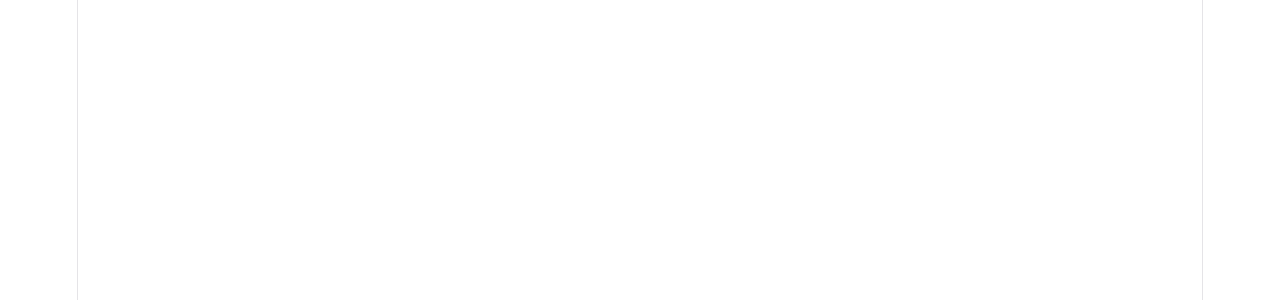
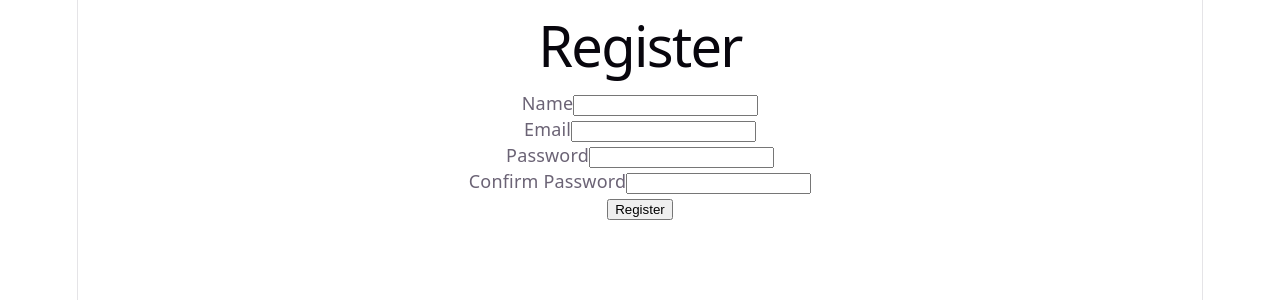
Before and after one commit to tuantutanghuynh/journo-blog-platform, a React app in the folder frontend/: page /register in a window 1280 px wide. Before the commit this address had no page. Shown: the top 300 px of the page. Built offline with nearby package versions, Linux system fonts and the light colour scheme; the HTML template or start-up script is replaced by a standard one.

Commit message:
feat: add React frontend with Home, Login, Register pages and Axios setup

```diff
--- a/frontend/src/App.jsx
+++ b/frontend/src/App.jsx
@@ -1,18 +1,16 @@
-import { useState } from "react";
 import { BrowserRouter, Routes, Route } from "react-router-dom";
 import Home from "./pages/Home";
 import Login from "./pages/Login";
-import "./App.css";
+import Register from "./pages/Register";
 
-function App() {
+export default function App() {
   return (
     <BrowserRouter>
       <Routes>
         <Route path="/" element={<Home />} />
-        <Route path="/login" element={<Login />}></Route>
+        <Route path="/login" element={<Login />} />
+        <Route path="/register" element={<Register />} />
       </Routes>
     </BrowserRouter>
   );
 }
-
-export default App;
--- a/frontend/src/pages/Register.jsx
+++ b/frontend/src/pages/Register.jsx
@@ -1,5 +1,93 @@
 import { useState } from "react";
 import api from "../api/axios";
 
-import { useState } from "react";
-import api from "../api/axios";
+export default function Register() {
+  const [name, setName] = useState("");
+  const [email, setEmail] = useState("");
+  const [password, setPassword] = useState("");
+  const [passwordConfirmation, setPasswordConfirmation] = useState("");
+  const [error, setError] = useState(null);
+  const [loading, setLoading] = useState(false);
+
+  const handleSubmit = async (event) => {
+    event.preventDefault();
+
+    if (password !== passwordConfirmation) {
+      setError("Passwords do not match");
+      setLoading(false);
+      return;
+    }
+    setLoading(true);
+    setError(null);
+
+    try {
+      // call POST /api/register
+      const res = await api.post("/register", {
+        name: name,
+        email: email,
+        password: password,
+        password_confirmation: passwordConfirmation,
+      });
+
+      //save token to localStorafe
+      localStorage.setItem("token", res.data.token);
+
+      //redirect to home page
+      window.location.href = "/";
+    } catch (err) {
+      setError("Registration failed. Email may already be taken.");
+    } finally {
+      setLoading(false);
+    }
+  };
+
+  return (
+    <div>
+      <h1>Register</h1>
+
+      {error && <p style={{ color: "red" }}>{error}</p>}
+
+      <form onSubmit={handleSubmit}>
+        <div>
+          <label>Name</label>
+          <input
+            type="text"
+            value={name}
+            onChange={(e) => setName(e.target.value)}
+          />
+        </div>
+
+        <div>
+          <label>Email</label>
+          <input
+            type="email"
+            value={email}
+            onChange={(e) => setEmail(e.target.value)}
+          />
+        </div>
+
+        <div>
+          <label>Password</label>
+          <input
+            type="password"
+            value={password}
+            onChange={(e) => setPassword(e.target.value)}
+          />
+        </div>
+
+        <div>
+          <label>Confirm Password</label>
+          <input
+            type="password"
+            value={passwordConfirmation}
+            onChange={(e) => setPasswordConfirmation(e.target.value)}
+          />
+        </div>
+
+        <button type="submit" disabled={loading}>
+          {loading ? "Registering..." : "Register"}
+        </button>
+      </form>
+    </div>
+  );
+}
```
Also changed, not shown: 1 other file (tests, documents, lock files or other folders).
